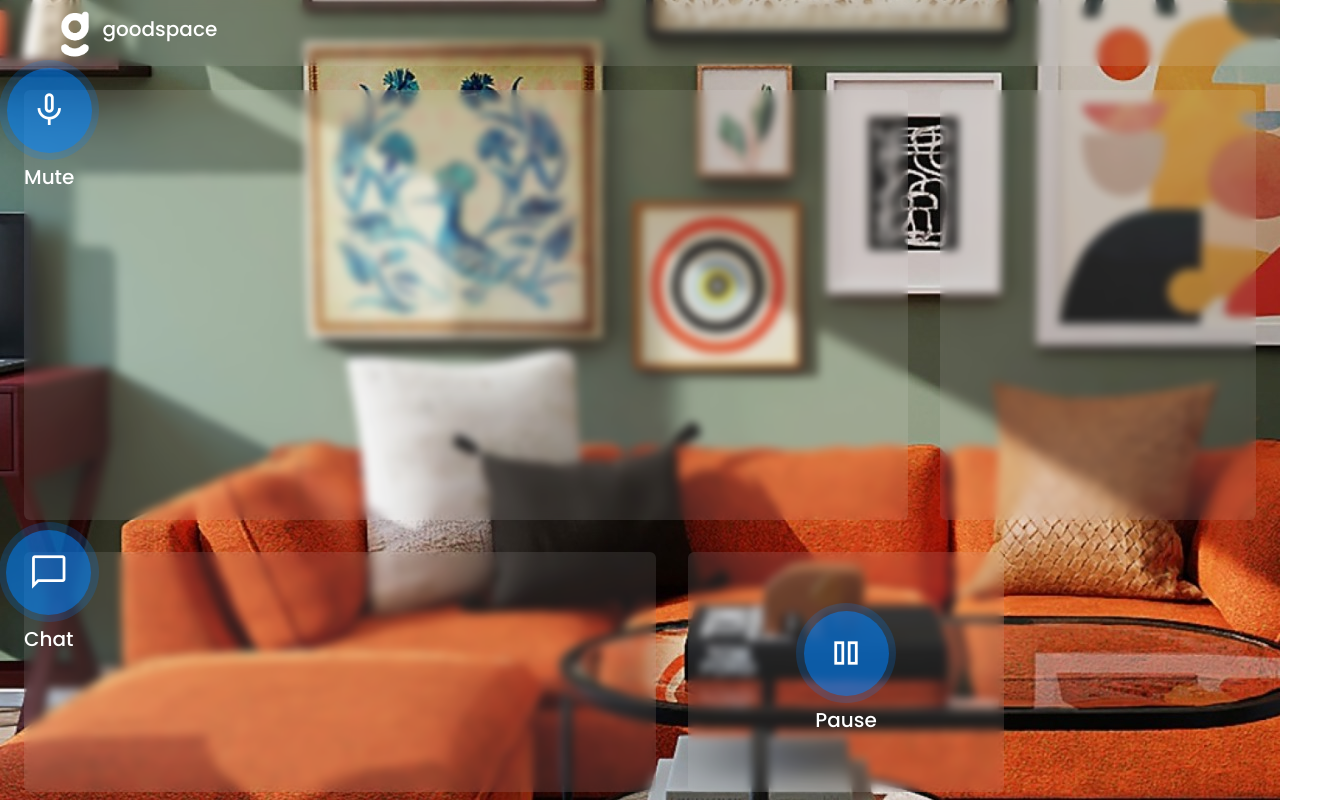
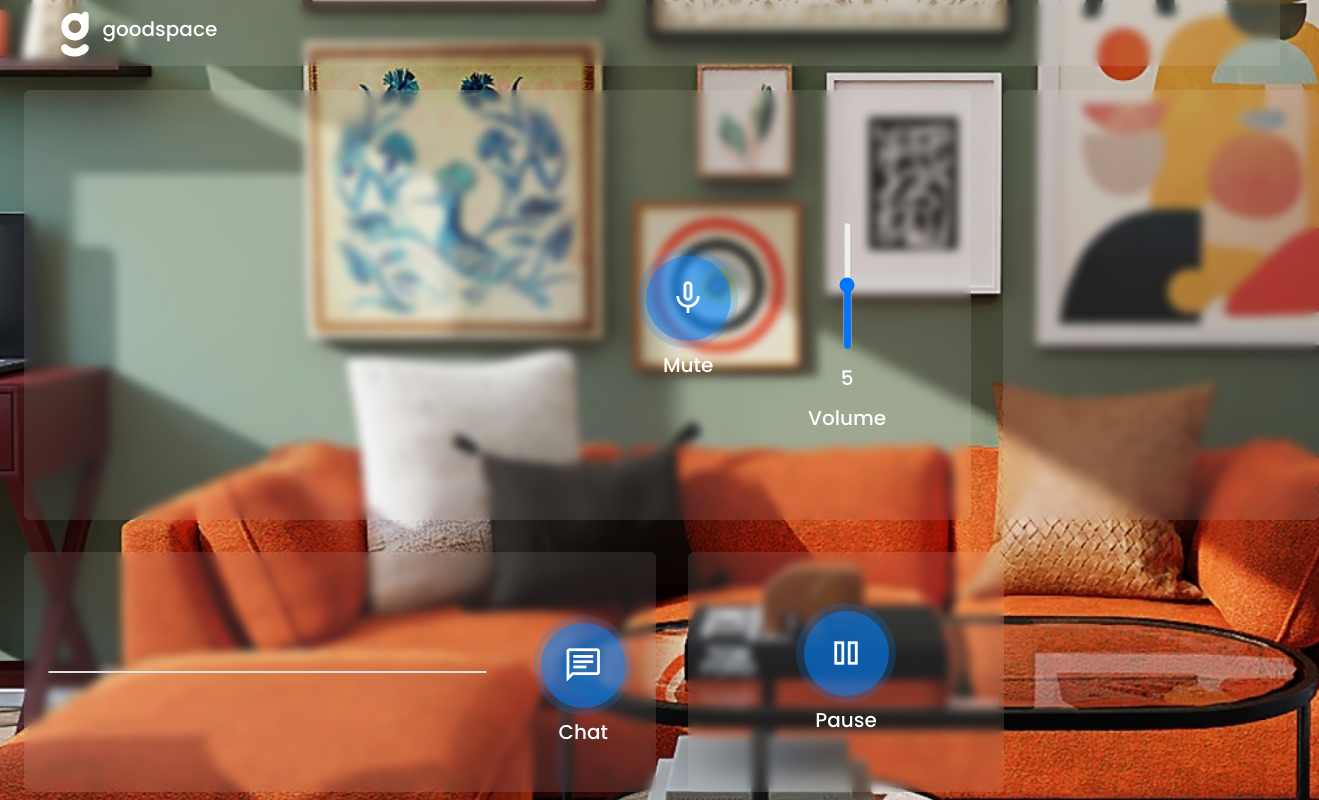
Before and after one commit to VirenderNayal/chat_app, a React (Create React App) app in the folder frontend/: page /chat/1 in a window 1280 px wide. Shown: the whole page, 1319 px wide, since content can reach past the window. Built offline with nearby package versions, Linux system fonts and the light colour scheme; no server answers.

Commit message:
added chat screen and functional swithing between chat and video call -VirenderNayal

```diff
--- a/frontend/src/components/CustomIconButton.js
+++ b/frontend/src/components/CustomIconButton.js
@@ -1,8 +1,8 @@
 import React from 'react'
 
-function CustomIconButton({ icon, text }) {
+function CustomIconButton({ icon, text, handleClick }) {
     return (
-        <div>
+        <div role='button' onClick={handleClick}>
             <div className='d-flex align-items-center justify-content-center'>
                 <div className='d-flex position-absolute' style={{ height: "100px", width: "100px", backgroundColor: "rgba(0, 132, 255, 0.2)", borderRadius: "50px" }}>
                 </div>
--- /dev/null
+++ b/frontend/src/components/Texting.js
@@ -0,0 +1,11 @@
+import React from 'react'
+
+function Texting() {
+    return (
+        <div className='d-flex border w-75 my-3 rounded mx-4'>
+
+        </div>
+    )
+}
+
+export default Texting
--- /dev/null
+++ b/frontend/src/components/VideoCall.js
@@ -0,0 +1,43 @@
+import React, { useState } from 'react'
+import CustomIconButton from '../components/CustomIconButton'
+import ReactPlayer from 'react-player';
+
+function VideoCall({ stream, isSmall }) {
+    const [volume, setVolume] = useState(5);
+    const [muteText, setMuteText] = useState("Mute");
+    const [micIcon, setMicIcon] = useState("mic");
+
+    const handleMuteClick = () => {
+        if (volume === 0) {
+            setVolume(5);
+            setMuteText("Mute");
+            setMicIcon("mic");
+        } else {
+            setVolume(0);
+            setMuteText("Unmute");
+            setMicIcon("mic_off");
+        }
+    }
+
+    return (
+        <>
+            <div className={`d-flex ${!isSmall && "h-100 mx-5"} w-50 px-3`}>
+                <ReactPlayer height={isSmall && "190px"} className="p-2" url={stream} playing volume={1} />
+            </div>
+            {!isSmall &&
+                <div className='d-flex w-50 h-100 alig-items-center'>
+                    <div className='d-flex justify-content-center align-items-center mt-5 w-50'>
+                        <CustomIconButton handleClick={handleMuteClick} icon={micIcon} text={muteText} />
+                    </div>
+                    <div className='d-flex flex-column justify-content-center align-items-center mt-5 w-auto'>
+                        <input type='range' onChange={(e) => setVolume(e.target.value)} value={volume} defaultValue={volume} min={0} max={10} step={1} style={{ backgroundColor: "black", appearance: "slider-vertical" }} />
+                        <div className='m-3 h5 text-white'>{volume}</div>
+                        <div className='h5 text-white'>Volume</div>
+                    </div>
+                </div>
+            }
+        </>
+    )
+}
+
+export default VideoCall
--- a/frontend/src/pages/Chat.js
+++ b/frontend/src/pages/Chat.js
@@ -4,12 +4,18 @@ import CustomIconButton from '../components/CustomIconButton'
 import { useSocket } from '../providers/Socket'
 import { usePeer } from '../providers/Peer';
 import ReactPlayer from 'react-player';
+import VideoCall from '../components/VideoCall';
+import Texting from '../components/Texting';
 
 function Chat() {
     const { socket } = useSocket();
     const { peer, createOffer, createOfferResponse, setRemoteResponse, sendStream, remoteStream } = usePeer();
     const [myStream, setMyStream] = useState(null);
     const [remoteEmail, setRemoteEmail] = useState();
+    const [pauseText, setPauseText] = useState("Pause");
+    const [pauseIcon, setPauseIcon] = useState("pause");
+    const [switchIcon, setSwitchIcon] = useState("chat")
+    const [switchText, setSwitchText] = useState("Chat");
 
     const handleUserJoined = useCallback(async (data) => {
         const { email } = data;
@@ -47,9 +53,28 @@ function Chat() {
 
     const handleNegotiation = useCallback(() => {
         const localOffer = peer.localDescription;
-        socket.emit("call-user", {email : remoteEmail, offer : localOffer})
+        socket.emit("call-user", { email: remoteEmail, offer: localOffer })
     }, [peer.localDescription, remoteEmail, socket]);
 
+    const handlePauseClick = () => {
+        if (pauseText === "Play") {
+            setPauseIcon("pause");
+            setPauseText("Pause");
+        } else {
+            setPauseIcon("play_arrow");
+            setPauseText("Play")
+        }
+    }
+
+    const handleSwitch = () => {
+        if (switchIcon === "videocam") {
+            setSwitchIcon("chat");
+            setSwitchText("Chat");
+        } else {
+            setSwitchIcon("videocam");
+            setSwitchText("Video");
+        }
+    }
     useEffect(() => {
         peer.addEventListener('negotiationneeded', handleNegotiation);
 
@@ -76,27 +101,39 @@ function Chat() {
     }, [getUserMediaStream])
 
     return (
-        <div className='d-flex flex-column vh-100'>
+        <div className='d-flex flex-column vh-100 vw-100'>
             <link rel="stylesheet" href="https://fonts.googleapis.com/css2?family=Material+Symbols+Outlined:opsz,wght,FILL,GRAD@40,300,0,0" />
             <Navbar />
 
             <div className='d-flex flex-column w-100 h-100'>
                 <div className='d-flex w-100 h-75 p-2'>
-                    <div className='d-flex w-75 section-blur rounded m-3'>
-                        <CustomIconButton icon={"mic"} text={"Mute"} />
-                        <ReactPlayer url={remoteStream} playing />
+                    <div className='d-flex w-75 align-items-center section-blur rounded m-3'>
+                        {
+                            switchIcon === "chat" ?
+                                <VideoCall isSmall={false} stream={myStream} />
+                                :
+                                <Texting />
+                        }
                     </div>
                     <div className='d-flex w-25 section-blur rounded m-3'>
-                        <ReactPlayer url={myStream} playing muted />
+                        <ReactPlayer className="p-2" url={myStream} playing />
                     </div>
                 </div>
 
                 <div style={{ height: "40%" }} className='d-flex w-100 p-2'>
-                    <div className='d-flex w-50 section-blur rounded mx-3'>
-                        <CustomIconButton icon={"chat_bubble"} text={"Chat"} />
+                    <div className='d-flex align-items-center justify-content-evenly w-50 section-blur rounded mx-3'>
+                        {
+                            switchIcon === "videocam" ?
+                                <VideoCall isSmall={true} stream={myStream} />
+                                :
+                                <Texting />
+                        }
+                        <div className='d-flex justify-content-center align-items-center mt-5 mx-5'>
+                            <CustomIconButton handleClick={handleSwitch} icon={switchIcon} text={switchText} />
+                        </div>
                     </div>
                     <div className='d-flex pt-4 flex-column w-25 section-blur rounded mx-3 align-items-center justify-content-center'>
-                        <CustomIconButton icon={"pause"} text={"Pause"} />
+                        <CustomIconButton handleClick={handlePauseClick} icon={pauseIcon} text={pauseText} />
                     </div>
                 </div>
             </div>
```
